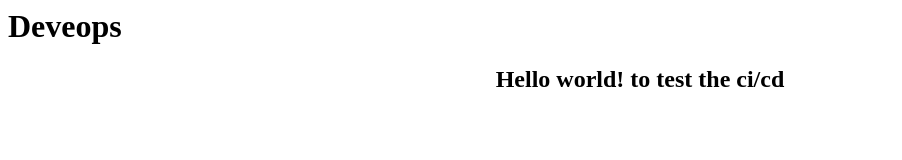
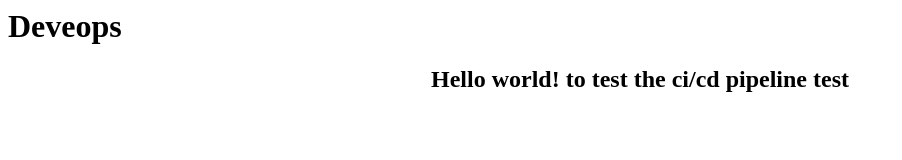
Before and after one commit to Ramya-barath/jenkin-repo, a plain HTML site: page website/index.html in a window 1280 px wide. Shown: the whole page, without its empty margins (0-902 px from the left). Drawn offline with Linux system fonts and the light colour scheme.

Commit message:
ci/cd commit

```diff
--- a/website/index.html
+++ b/website/index.html
@@ -4,6 +4,6 @@
 </head>
 <body style = "background-image:url('images/github3.jpg'); background-size: 100%">
 <h1> Deveops </h1>
-<h2 ALIGN=CENTER>Hello world! to test the ci/cd</h2>
+<h2 ALIGN=CENTER>Hello world! to test the ci/cd pipeline test</h2>
 </body>
 </html>
```
